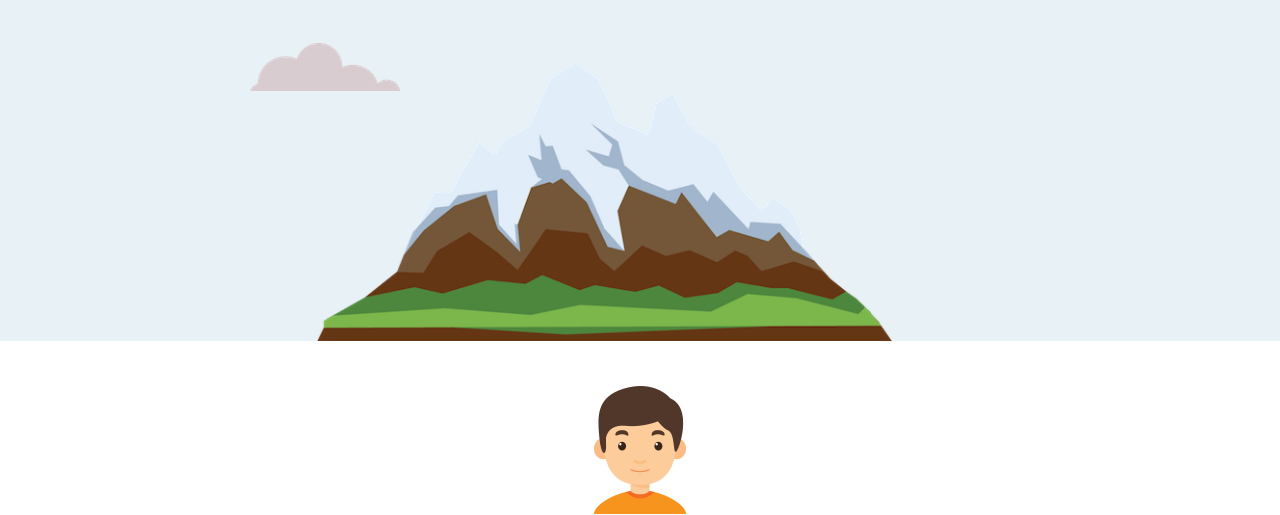
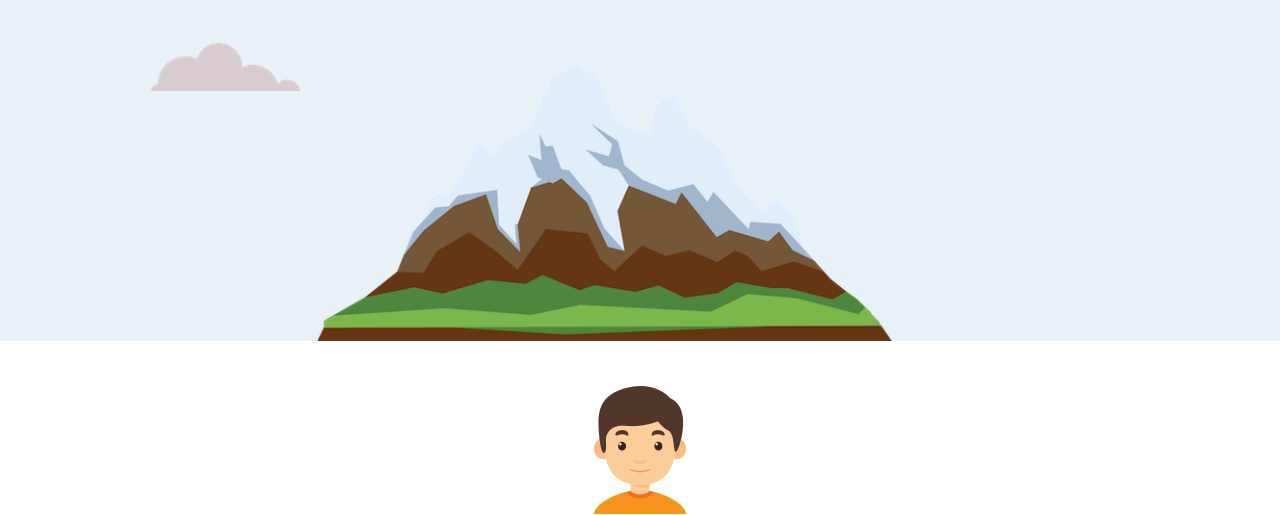
Before and after one commit to shlooms/css-my-site, a plain HTML site: page index.html in a window 1280 px wide. Shown: the part 317-832 px from the top of the page. Drawn offline with Linux system fonts and the light colour scheme; a web font is replaced by a local one.

Commit message:
Updated bottom cloud

```diff
--- a/css/styles.css
+++ b/css/styles.css
@@ -51,7 +51,7 @@ table {
 
 .bottom-cloud {
   bottom: 250px;
-  left: 250px;
+  left: 150px;
   position: absolute;
   z-index: 1;
 }
```
